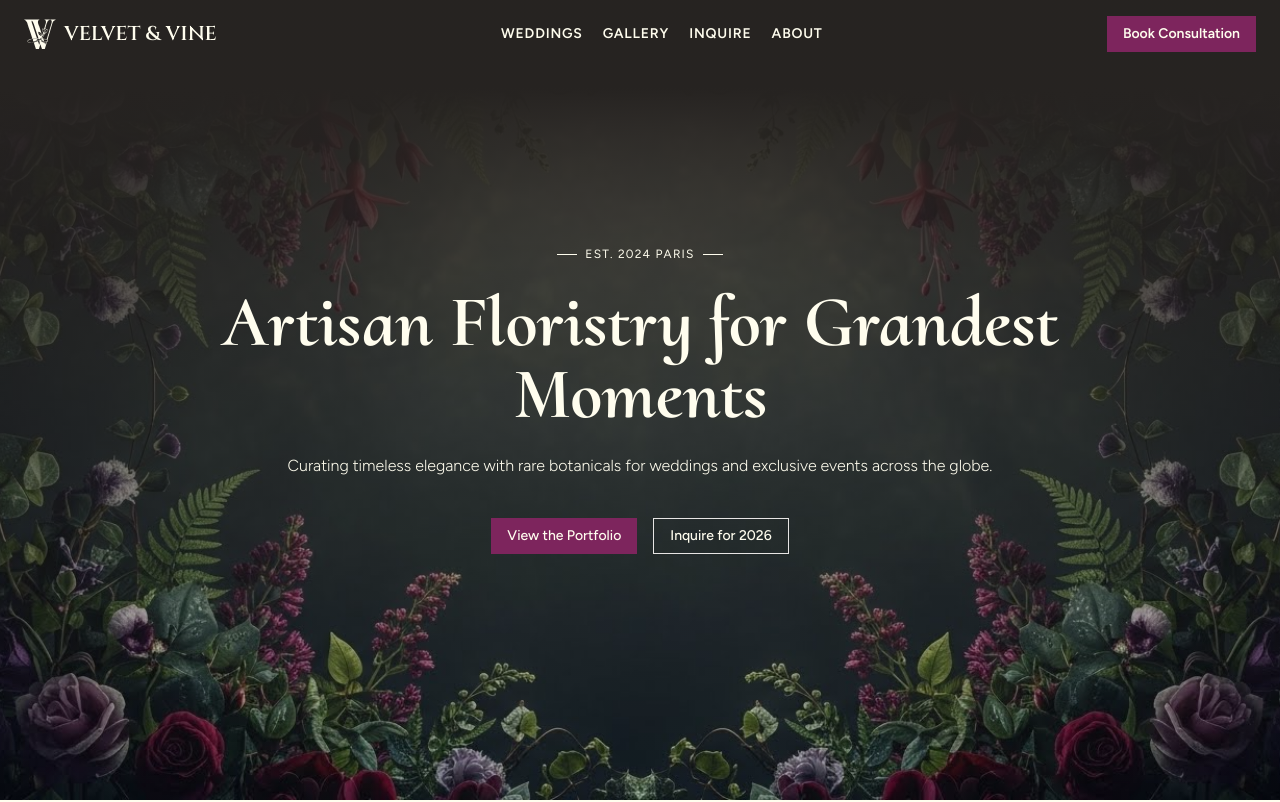
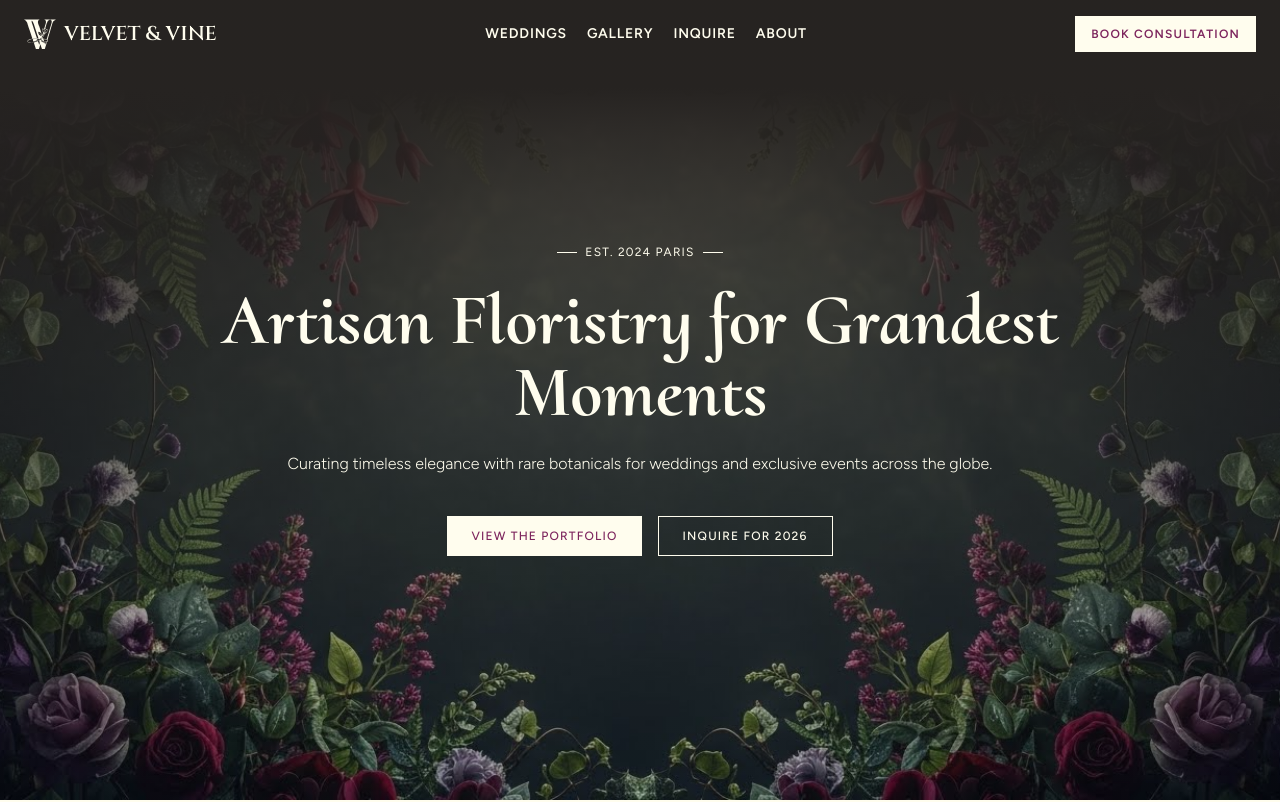
Before and after one commit to justinharry4/velvet-and-vine, a React (Vite) app: page / in a window 1280 px wide. Shown: the top 802 px of the page. Built offline with nearby package versions, Linux system fonts and the light colour scheme.

Commit message:
refactor: implement custom button variants
- implement primary and secondary button variants at
  the base stylesheet level
- make primary and secondary button widths uniform where
  they appear side-by-side

```diff
--- a/src/components/shared/NavBar.tsx
+++ b/src/components/shared/NavBar.tsx
@@ -17,7 +17,7 @@ const NavBar = () => {
   ];
 
   return (
-    <header className="absolute z-50 flex items-center w-full justify-between px-6 py-4 bg-transparent text-neutral-50">
+    <header className="dark absolute z-50 flex items-center w-full justify-between px-6 py-4 bg-transparent text-neutral-50">
       <div className="flex gap-2 items-center">
         <VnvLogo className="w-8 h-auto" />
         <div className="inline-block font-brand font-semibold text-xl">
--- a/src/components/ui/button.tsx
+++ b/src/components/ui/button.tsx
@@ -7,28 +7,27 @@ import { cn } from "@/lib/utils";
 const buttonVariants = cva(
   [
     "inline-flex items-center justify-center gap-2 whitespace-nowrap rounded-none text-sm font-medium transition-all disabled:pointer-events-none disabled:opacity-50 [&_svg]:pointer-events-none [&_svg:not([class*='size-'])]:size-4 shrink-0 [&_svg]:shrink-0 outline-none focus-visible:border-ring focus-visible:ring-ring/50 focus-visible:ring-[3px] aria-invalid:ring-destructive/20 dark:aria-invalid:ring-destructive/40 aria-invalid:border-destructive",
-    "cursor-pointer", // Customized: pointer-style cursor
+    "cursor-pointer text-xs tracking-widest uppercase", // Customized: pointer-style cursor, spaced uppercase
   ],
   {
     variants: {
       variant: {
-        default: "bg-primary text-primary-foreground hover:bg-primary/90",
+        default:
+          "bg-primary text-primary-foreground hover:bg-accent-400 dark:hover:text-neutral-50", // customized hover, dark bg state
         destructive:
           "bg-destructive text-white hover:bg-destructive/90 focus-visible:ring-destructive/20 dark:focus-visible:ring-destructive/40 dark:bg-destructive/60",
-        outline: [
+        outline:
           "border bg-transparent shadow-xs hover:bg-accent hover:text-accent-foreground dark:bg-input/30 dark:border-input dark:hover:bg-input/50",
-          "hover:border-accent", // Customized: Remove outline on hover
-        ],
         secondary:
-          "bg-secondary text-secondary-foreground hover:bg-secondary/80",
+          "bg-secondary text-secondary-foreground border border-secondary-foreground hover:bg-accent-400 hover:text-neutral-50 hover:border-accent-500", // customized
         ghost:
           "hover:bg-accent hover:text-accent-foreground dark:hover:bg-accent/50",
         link: "text-primary underline-offset-4 hover:underline",
       },
       size: {
         default: "h-9 px-4 py-2 has-[>svg]:px-3",
-        sm: "h-8 rounded-md gap-1.5 px-3 has-[>svg]:px-2.5",
-        lg: "h-10 rounded-md px-6 has-[>svg]:px-4",
+        sm: "h-8 gap-1.5 px-3 has-[>svg]:px-2.5", // remove border radius
+        lg: "h-10 px-6 has-[>svg]:px-4", // remove border radius
         icon: "size-9",
         "icon-sm": "size-8",
         "icon-lg": "size-10",
--- a/src/index.css
+++ b/src/index.css
@@ -105,8 +105,8 @@
   --popover-foreground: var(--color-neutral-900);
   --primary: var(--color-brand-500);
   --primary-foreground: var(--color-neutral-50);
-  --secondary: oklch(0.97 0.001 106.424); /* Unchanged */
-  --secondary-foreground: oklch(0.216 0.006 56.043); /* Unchanged */
+  --secondary: transparent; /* Unchanged */
+  --secondary-foreground: var(--color-brand-500); /* Unchanged */
   --muted: oklch(0.97 0.001 106.424);
   --muted-foreground: oklch(0.553 0.013 58.071);
   --accent: var(--color-accent-500);
@@ -137,10 +137,10 @@
   --card-foreground: oklch(0.985 0.001 106.423);
   --popover: oklch(0.216 0.006 56.043);
   --popover-foreground: oklch(0.985 0.001 106.423);
-  --primary: oklch(0.923 0.003 48.717);
-  --primary-foreground: oklch(0.216 0.006 56.043);
-  --secondary: oklch(0.268 0.007 34.298);
-  --secondary-foreground: oklch(0.985 0.001 106.423);
+  --primary: var(--color-neutral-50);
+  --primary-foreground: var(--color-brand-500);
+  --secondary: transparent;
+  --secondary-foreground: var(--color-neutral-50);
   --muted: oklch(0.268 0.007 34.298);
   --muted-foreground: oklch(0.709 0.01 56.259);
   --accent: oklch(0.268 0.007 34.298);
--- a/src/pages/home/components/FinalCTA.tsx
+++ b/src/pages/home/components/FinalCTA.tsx
@@ -7,7 +7,7 @@ import Flower from "@/assets/vectors/peony-flower.svg?react";
 
 const FinalCTA = () => {
   return (
-    <div className="relative mt-26 min-h-[90vh]">
+    <div className="group/dark relative mt-26 min-h-[90vh]">
       <div className="absolute inset-0 bg-linear-[160deg] from-brand-900 via-brand-950 to-brand-800"></div>
       <div className="absolute inset-0 bg-radial-[at_50%_10%] from-brand-400/25 to-transparent to-30%"></div>
       <div className="relative inset-0 py-30">
@@ -25,9 +25,13 @@ const FinalCTA = () => {
           Every extraordinary event begins with a single conversation.
           <br /> Yours is waiting
         </p>
-        <div className="mt-15 flex justify-center gap-6">
-          <Button>BEGIN YOUR CONSULTATION</Button>
-          <Button variant={"secondary"}>VIEW OUR WORK</Button>
+        <div className="dark mt-15 flex max-w-130 mx-auto justify-center gap-6">
+          <Button size="lg" className="flex-1">
+            BEGIN YOUR CONSULTATION
+          </Button>
+          <Button variant="secondary" size="lg" className="flex-1">
+            VIEW OUR WORK
+          </Button>
         </div>
         <p className="mt-14 flex justify-center items-center gap-1 text-accent-300/60">
           <Sparkle
--- a/src/pages/home/components/Hero.tsx
+++ b/src/pages/home/components/Hero.tsx
@@ -5,7 +5,7 @@ import Scrim from "./Scrim";
 
 const Hero = () => {
   return (
-    <div className="relative h-svh flex flex-col items-center justify-center">
+    <div className="dark relative h-svh flex flex-col items-center justify-center">
       <img
         src={heroImage}
         alt="Hero Image"
@@ -21,9 +21,13 @@ const Hero = () => {
           Curating timeless elegance with rare botanicals for weddings and
           exclusive events across the globe.
         </p>
-        <div className="flex gap-4 justify-center mt-4">
-          <Button>View the Portfolio</Button>
-          <Button variant="outline">Inquire for 2026</Button>
+        <div className="flex gap-4 max-w-100 mx-auto justify-center mt-4">
+          <Button size="lg" className="flex-1">
+            View the Portfolio
+          </Button>
+          <Button variant="secondary" size="lg" className="flex-1">
+            Inquire for 2026
+          </Button>
         </div>
       </div>
     </div>
```
